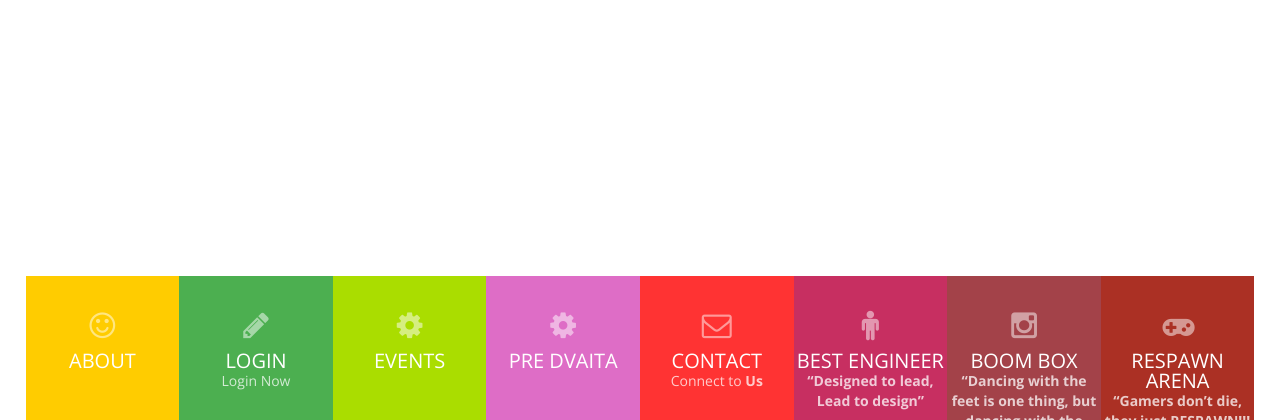
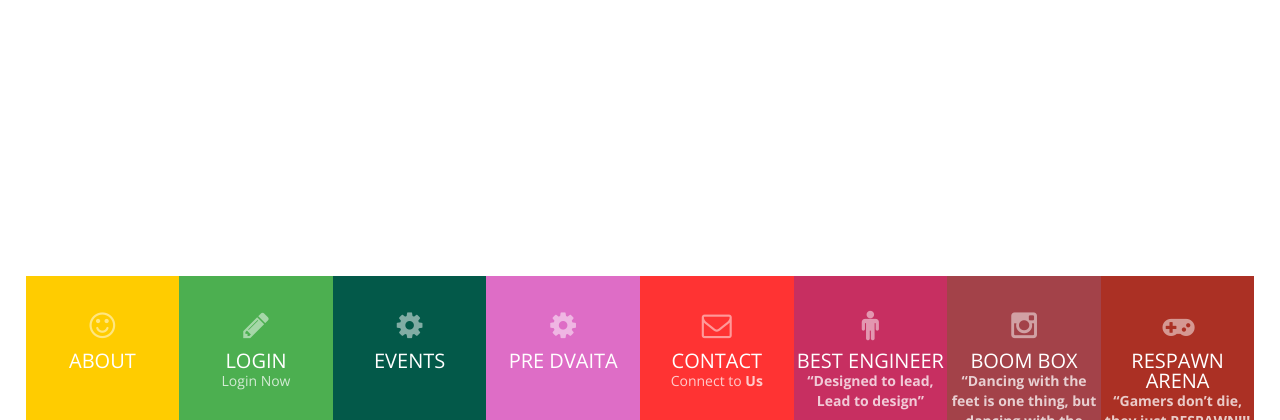
Before and after one commit to harikrishnanr994/dvaita16, a PHP site: page / in a window 1280 px wide; the page is wider, and only the part inside the window is pictured. Shown: the part 385-805 px from the top of that part. Run offline with PHP 8.4, Linux system fonts and the light colour scheme; data comes from the database, SQL or seed files in the repository; data that the repository does not hold is empty; a stand-in replaces the project's code that opens the database connection; some libraries are stand-ins or nearby versions.

Commit message:
table and css updating

```diff
--- a/css/multicolor.css
+++ b/css/multicolor.css
@@ -12,7 +12,7 @@
 
 /* Sections Services */
 .section#services, .section-services i.active {
-	background: #AD0;
+	background: #035949;
 }
 
 /* Sections Portfolio */
--- a/index.php
+++ b/index.php
@@ -2359,8 +2359,8 @@ if(isset($_SESSION['user'])) {
                     <tr>
                         <td id="boombox_1"><ol >Boom Box:</ol></td>
                         <td id="boombox_2" ><button class="btn-info" id="boombox_in" >I am in </button></td>
+                        <td id="boombox_4" ><button  class="btn-danger" id="boombox_out" >I am out </button></td>
                         <td id="boombox_3" ><button class="btn-success " id="boombox_pay" >Pay now</button></td>
-                        <td id="boombox_4" ><button  class="btn-danger" id="boombox_out" >I am out </button></td>
                     </tr>
 
                       <tr>
@@ -2406,14 +2406,16 @@ if(isset($_SESSION['user'])) {
                       <tr>
                           <td id="sidhandics_1"><ol>Sidhandhics:</ol></td>
                           <td id="sidhandics_2" ><button class="btn-info" id="sidhandics_in" >I am in </button></td>
+                          <td id="sidhandics_4" ><button  class="btn-danger" id="sidhandics_out" >I am out </button></td>
                           <td id="sidhandics_3" ><button class="btn-success " id="sidhandics_pay" >Pay now</button></td>
-                          <td id="sidhandics_4" ><button  class="btn-danger" id="sidhandics_out" >I am out </button></td>
+
                       </tr>
                       <tr>
                           <td id="startaction_1"><ol>Start Action Cut:</ol></td>
                           <td id="startaction_2" ><button class="btn-info" id="startaction_in" >I am in </button></td>
+                          <td id="startaction_4" ><button  class="btn-danger" id="startaction_out" >I am out </button></td>
                           <td id="startaction_3" ><button class="btn-success " id="startaction_pay" >Pay now</button></td>
-                          <td id="startaction_4" ><button  class="btn-danger" id="startaction_out" >I am out </button></td>
+
                       </tr>
                       <tr>
                           <td id="mrcad_1"><ol>Mr Cad:</ol></td>
```
